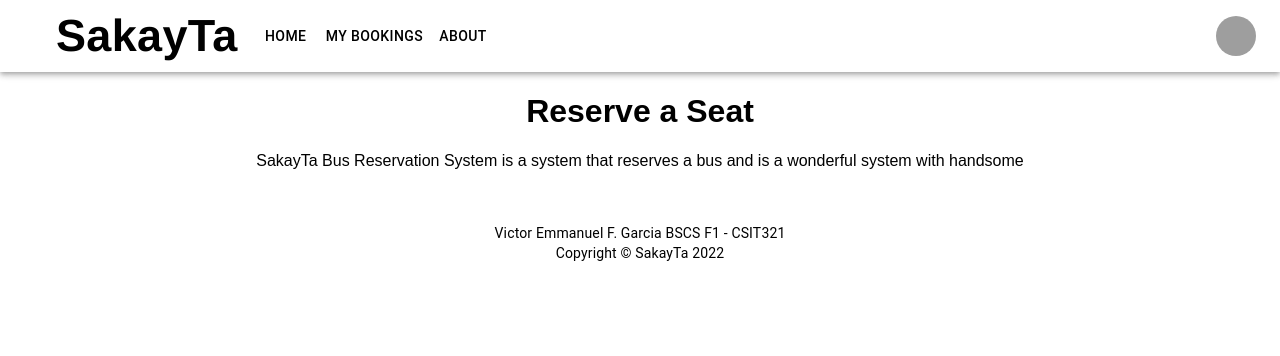
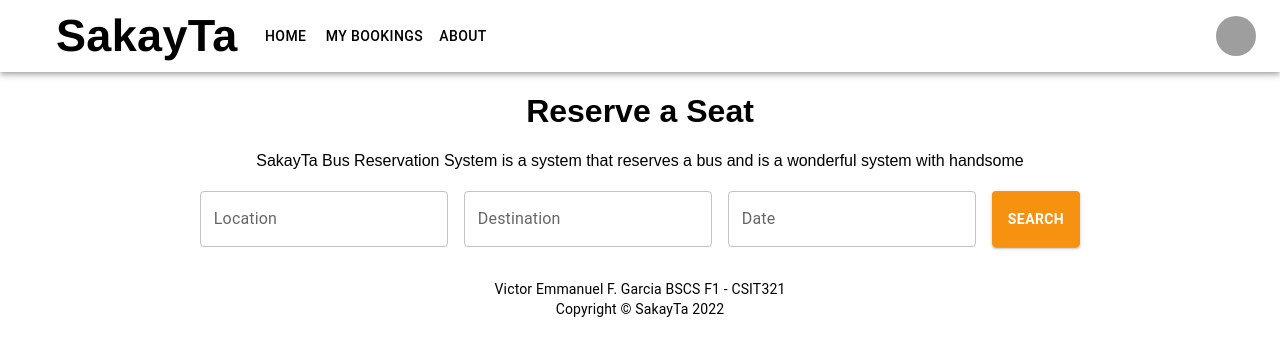
Before and after one commit to VictorEmmanuelGarcia/SakayTa-FrontEnd, a React (Create React App) app: page / in a window 1280 px wide. Shown: the top 356 px of the page. Built offline with nearby package versions, Linux system fonts and the light colour scheme; grey boxes are pictures that could not be loaded.

Commit message:
Add textfields and button for homepage

```diff
--- a/src/App.css
+++ b/src/App.css
@@ -6,6 +6,10 @@
 .App-logo {
   height: 40vmin;
   pointer-events: none;
+}
+
+.Bus-input {
+  align-items: center;
 }
 
 @media (prefers-reduced-motion: no-preference) {
--- a/src/Pages/HomePage.tsx
+++ b/src/Pages/HomePage.tsx
@@ -3,6 +3,8 @@ import logo from './logo.svg';
 import '../App.css';
 import Footer from '../components/garcia/garciaFooter';
 import ResponsiveAppBar from '../components/ResponsiveAppBar';
+import { Stack } from '@mui/system';
+import { Button, TextField } from '@mui/material';
 
 function HomeApp() {
   return (
@@ -10,6 +12,14 @@ function HomeApp() {
         <ResponsiveAppBar/>
         <h1>Reserve a Seat</h1>
         <h4 style={{fontWeight:100}}>SakayTa Bus Reservation System is a system that reserves a bus and is a wonderful system with handsome</h4>
+          <div className="Bus-input" style={{display:'flex', justifyContent:'center', alignItems:'center'}}>
+            <Stack direction="row" spacing={2}>
+              <TextField id="outlined-basic" label="Location" variant="outlined" />
+              <TextField id="outlined-basic" label="Destination" variant="outlined" />
+              <TextField id="outlined-basic" label="Date" variant="outlined" />
+              <Button variant="contained" style={{backgroundColor:'#F79110', fontWeight:"600"}}>Search</Button>
+              </Stack>
+          </div>
         <Footer name="Victor Emmanuel F. Garcia" course="BSCS" section="F1"/>
     </div>
   );
```
